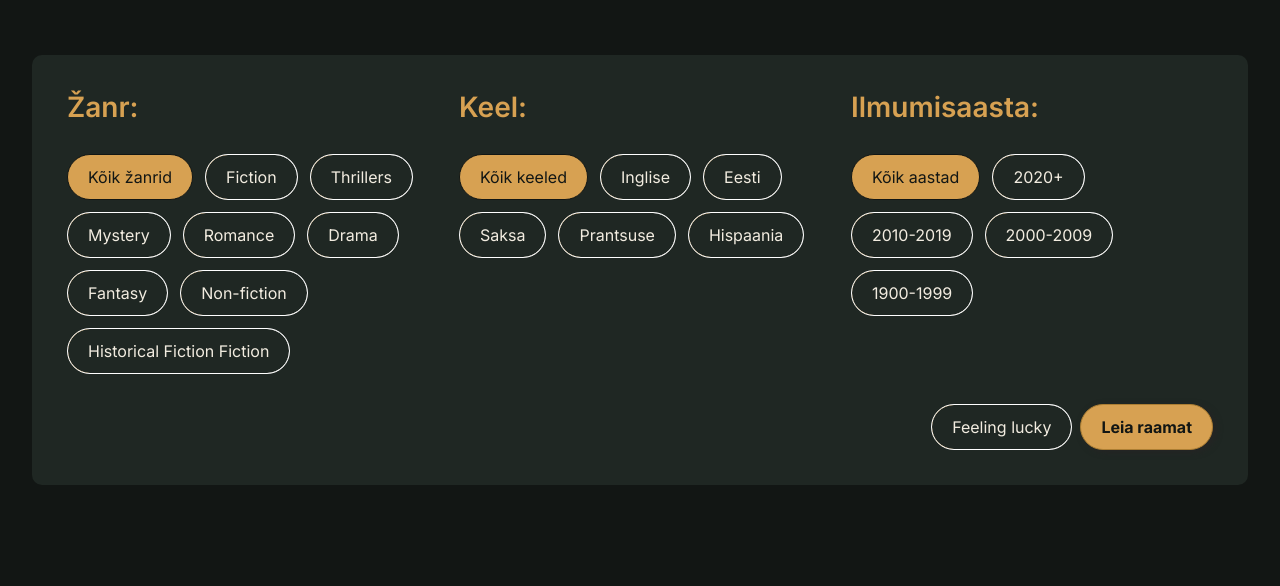
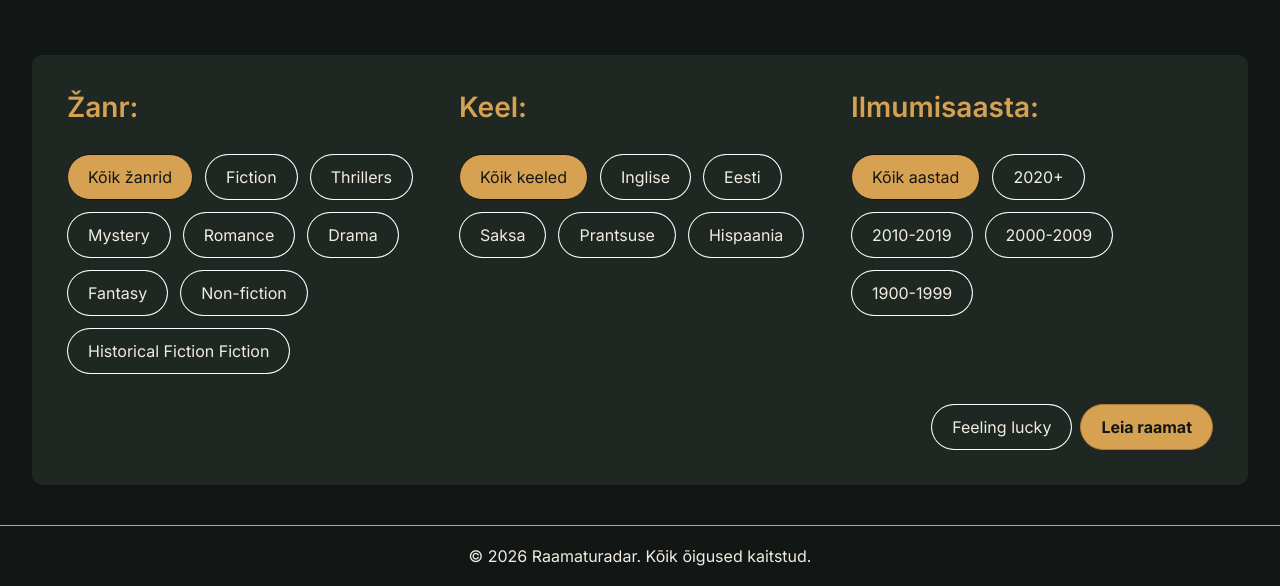
Before and after one commit to MarijaGorbunova0/Raamaturadar, a plain HTML site: page avasta.html in a window 1280 px wide. Shown: the part 293-879 px from the top of the page. Before the commit the page ends 800 px from the top, so only its background shows below. Drawn offline with Linux system fonts and the light colour scheme.

Commit message:
Lisa footer

```diff
--- a/avasta.html
+++ b/avasta.html
@@ -83,7 +83,7 @@
           <h1>
             Avasta <span style="color: var(--color-accent)">uus</span> raamat
           </h1>
-          <div class="card avasta-raamat-filtrid">
+          <div class="card avasta-raamat-filtrid" style="margin-bottom: 40px">
             <div>
               <div class="card-title">Žanr:</div>
               <div class="pill-block">
@@ -129,5 +129,12 @@
         </section>
       </div>
     </main>
+
+    <!-- FOOTER -->
+    <footer class="site-footer">
+      <div class="container">
+        <p>&copy; 2026 Raamaturadar. Kõik õigused kaitstud.</p>
+      </div>
+    </footer>
   </body>
 </html>
--- a/css/components.css
+++ b/css/components.css
@@ -403,3 +403,10 @@
     margin-inline: auto;
   }
 }
+
+.site-footer {
+  padding: 4px 0;
+  border-top: 1px solid var(--color-accent);
+  text-align: center;
+  color: var(--color-text);
+}
--- a/css/global.css
+++ b/css/global.css
@@ -12,11 +12,18 @@
   box-sizing: border-box;
 }
 body {
+  min-height: 100vh;
+  display: flex;
+  flex-direction: column;
   margin: 0;
   padding: 0;
   background-color: var(--color-background);
   color: var(--color-text);
   font-family: "Inter", sans-serif;
+}
+
+main {
+  flex: 1;
 }
 
 h1 {
```
Also changed, not shown: index.html (+7 -0 lines), raamatu-vaade.html (+7 -0 lines).
